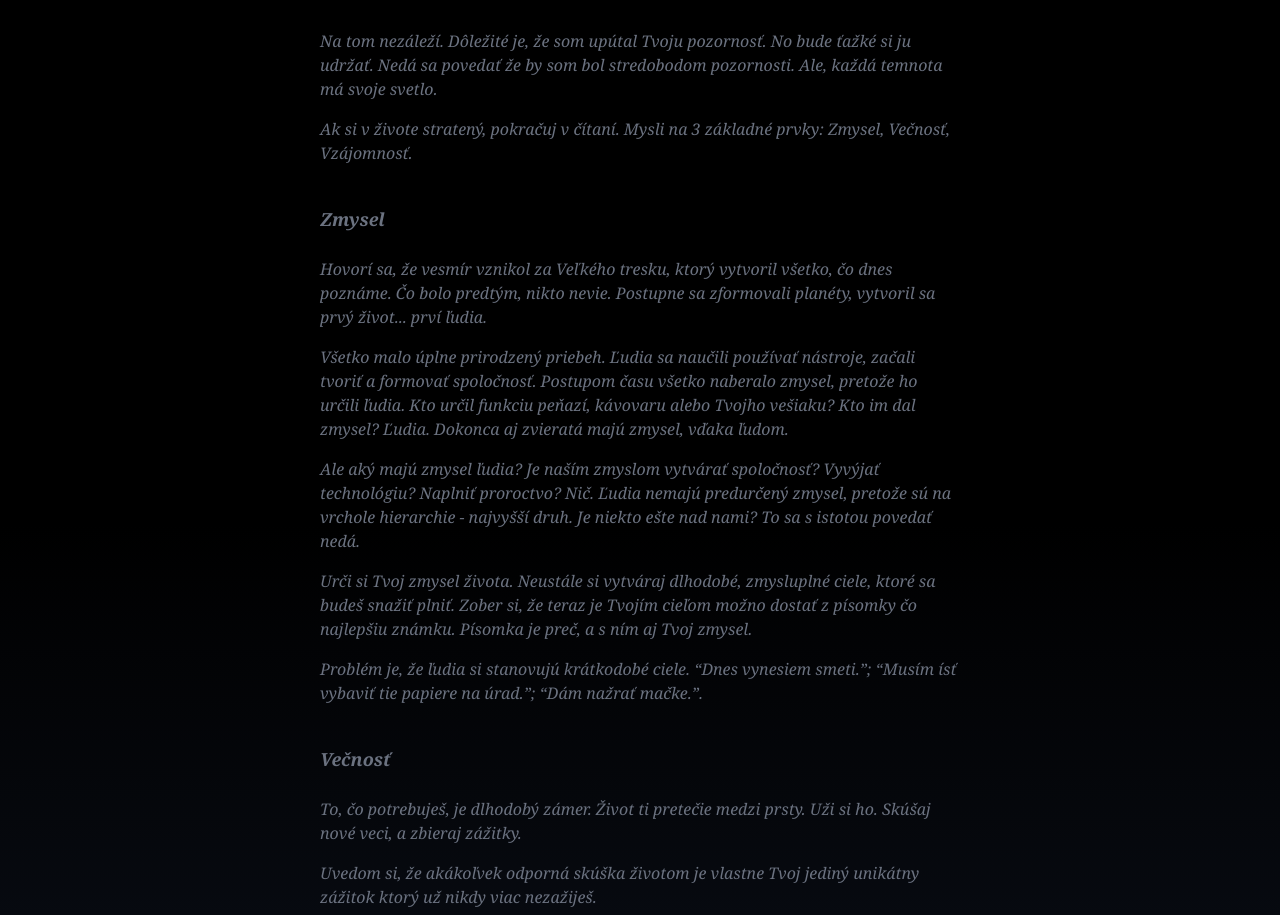
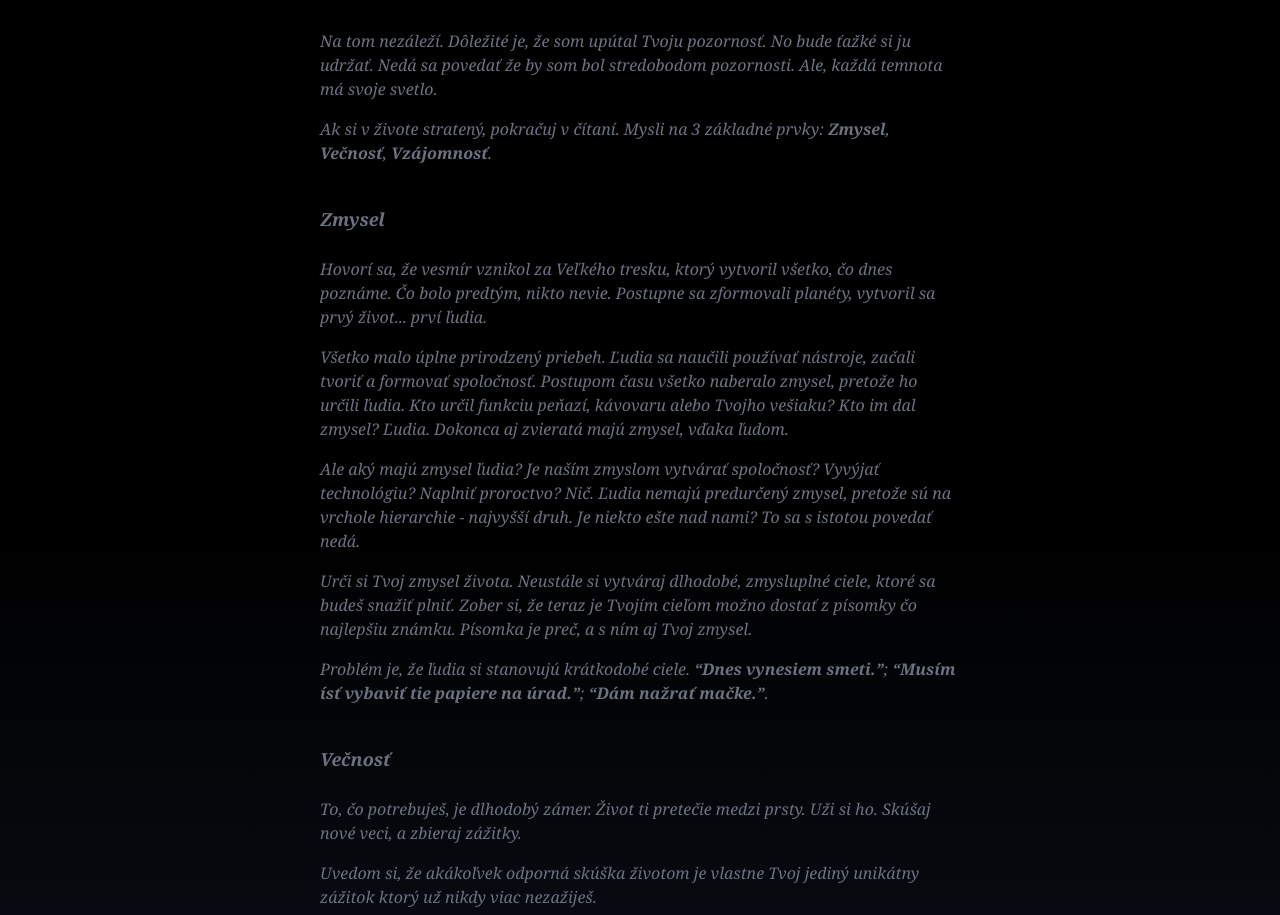
Before and after one commit to CWKevo/ktms, a plain HTML site: page site/index.html in a window 1280 px wide. Shown: the part 995-1910 px from the top of the page. Drawn offline with Linux system fonts and the light colour scheme.

Commit message:
Update index.html

```diff
--- a/site/index.html
+++ b/site/index.html
@@ -31,7 +31,7 @@
           </div>
 
           <p>Na tom nezáleží. Dôležité je, že som upútal Tvoju pozornosť. No bude ťažké si ju udržať. Nedá sa povedať že by som bol stredobodom pozornosti. Ale, každá temnota má svoje svetlo.</p>
-          <p>Ak si v živote stratený, pokračuj v čítaní. Mysli na 3 základné prvky: <i>Zmysel</i>, <i>Večnosť</i>, <i>Vzájomnosť</i>.</p>
+          <p>Ak si v živote stratený, pokračuj v čítaní. Mysli na 3 základné prvky: <b>Zmysel</b>, <b>Večnosť</b>, <b>Vzájomnosť</b>.</p>
 
           <h1 class="text-lg mt-6 font-bold mb-2">Zmysel</h1>
           <p>Hovorí sa, že vesmír vznikol za Veľkého tresku, ktorý vytvoril všetko, čo dnes poznáme. Čo bolo predtým, nikto nevie. Postupne sa zformovali planéty, vytvoril sa prvý život... prví ľudia.</p>
@@ -39,7 +39,7 @@
           <p>Ale aký majú zmysel ľudia? Je naším zmyslom vytvárať spoločnosť? Vyvýjať technológiu? Naplniť proroctvo? Nič. Ľudia nemajú predurčený zmysel, pretože sú na vrchole hierarchie - najvyšší druh. Je niekto ešte nad nami? To sa s istotou povedať nedá.</p>
 
           <p>Urči si Tvoj zmysel života. Neustále si vytváraj dlhodobé, zmysluplné ciele, ktoré sa budeš snažiť plniť. Zober si, že teraz je Tvojím cieľom možno dostať z písomky čo najlepšiu známku. Písomka je preč, a s ním aj Tvoj zmysel.</p>
-          <p>Problém je, že ľudia si stanovujú krátkodobé ciele. <i><q>Dnes vynesiem smeti.</q></i>; <i><q>Musím ísť vybaviť tie papiere na úrad.</q></i>; <i><q>Dám nažrať mačke.</q></i>.</p>
+          <p>Problém je, že ľudia si stanovujú krátkodobé ciele. <b><q>Dnes vynesiem smeti.</q></b>; <b><q>Musím ísť vybaviť tie papiere na úrad.</q></b>; <b><q>Dám nažrať mačke.</q></b>.</p>
 
           <h1 class="text-lg mt-6 font-bold mb-2">Večnosť</h1>
           <p>To, čo potrebuješ, je dlhodobý zámer. Život ti pretečie medzi prsty. Uži si ho. Skúšaj nové veci, a zbieraj zážitky.</p>
```
